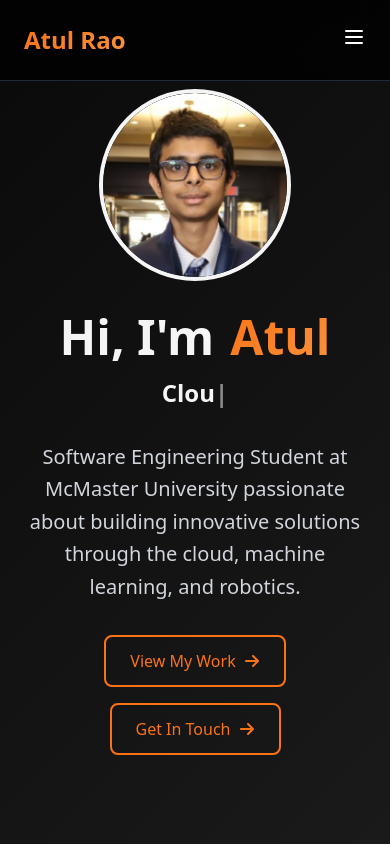
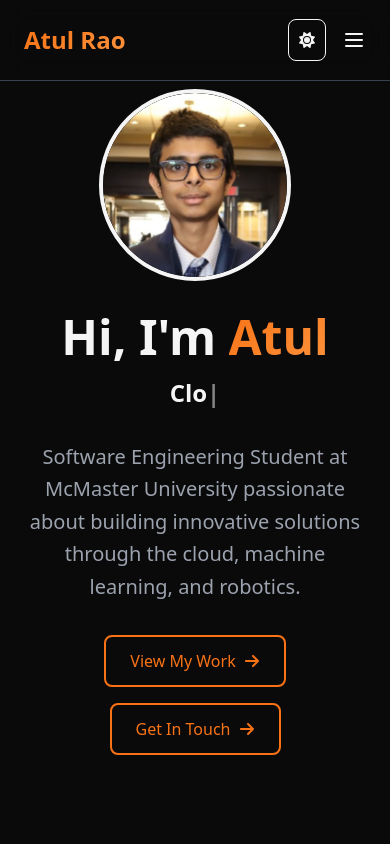
Before and after one commit to At104/portfolio, a Next.js app: page / in a window 390 px wide. Shown: the top 844 px of the page. Built offline with nearby package versions, Linux system fonts and the light colour scheme.

Commit message:
Added light mode, adjusted page views

```diff
--- a/src/app/globals.css
+++ b/src/app/globals.css
@@ -1,16 +1,35 @@
 @import "tailwindcss";
 
+/* Dark theme (default) */
 :root {
   --background: #0a0a0a;
   --background-secondary: #1a1a1a;
+  --background-rgb: 10, 10, 10;
   --foreground: #f5f5f5;
   --primary: #f97316;
   --secondary: #ea580c;
   --accent: #fb923c;
-  --muted: #404040;
-  --border: #262626;
+  --muted: #9ca3af;
+  --border: #374151;
+  --card-background: #1a1814;
+  --card-background-special: #1a1814;
   --font-sans: var(--font-geist-sans);
   --font-mono: var(--font-geist-mono);
+}
+
+/* Light theme */
+.light {
+  --background: #ffffff;
+  --background-secondary: #f9fafb;
+  --background-rgb: 255, 255, 255;
+  --foreground: #000000;
+  --primary: #f97316;
+  --secondary: #ea580c;
+  --accent: #fb923c;
+  --muted: #374151;
+  --border: #e5e7eb;
+  --card-background: #f9fafb;
+  --card-background-special: #fef7f0;
 }
 
 html {
@@ -23,6 +42,16 @@ body {
   color: var(--foreground);
   font-family: var(--font-mono);
   min-height: 100vh;
+  transition: background 0.3s ease, color 0.3s ease;
+}
+
+/* Ensure text colors are theme-aware */
+.text-foreground {
+  color: var(--foreground) !important;
+}
+
+.text-muted {
+  color: var(--muted) !important;
 }
 
 a {
@@ -43,6 +72,11 @@ a:hover {
   color: var(--primary);
   transition: all 0.3s ease;
   font-weight: 500;
+}
+
+.btn:hover {
+  background: var(--primary);
+  color: var(--background);
 }
 
 .btn:hover {
@@ -90,7 +124,7 @@ a:hover {
 }
 
 .card {
-  background: rgba(255, 255, 255, 0.03);
+  background: linear-gradient(135deg, rgba(67, 20, 7, 0.25) 0%, rgba(69, 26, 3, 0.25) 100%);
   backdrop-filter: blur(10px);
   border: 1px solid var(--border);
   border-radius: 1rem;
@@ -98,6 +132,12 @@ a:hover {
   transition: all 0.3s ease;
   position: relative;
   overflow: hidden;
+  box-shadow: 0 4px 6px -1px rgba(0, 0, 0, 0.1), 0 2px 4px -1px rgba(0, 0, 0, 0.06);
+}
+
+.dark .card {
+  background: linear-gradient(135deg, rgba(67, 20, 7, 0.25) 0%, rgba(69, 26, 3, 0.25) 100%);
+  box-shadow: 0 4px 6px -1px rgba(0, 0, 0, 0.3), 0 2px 4px -1px rgba(0, 0, 0, 0.2);
 }
 
 .card::before {
@@ -122,3 +162,26 @@ a:hover {
 .card:hover::before {
   opacity: 1;
 }
+
+.tech-card {
+  background: var(--background-secondary) !important;
+  backdrop-filter: blur(10px);
+  border: 1px solid var(--border);
+  border-radius: 1rem;
+  padding: 2rem;
+  transition: all 0.3s ease;
+  position: relative;
+  overflow: hidden;
+  box-shadow: 0 4px 6px -1px rgba(0, 0, 0, 0.1), 0 2px 4px -1px rgba(0, 0, 0, 0.06);
+}
+
+.dark .tech-card {
+  background: var(--background-secondary) !important;
+  box-shadow: 0 4px 6px -1px rgba(0, 0, 0, 0.3), 0 2px 4px -1px rgba(0, 0, 0, 0.2);
+}
+
+.tech-card:hover {
+  transform: translateY(-5px);
+  box-shadow: 0 20px 40px rgba(249, 115, 22, 0.2);
+  border-color: var(--primary);
+}
--- a/src/app/layout.tsx
+++ b/src/app/layout.tsx
@@ -1,6 +1,7 @@
 import type { Metadata } from "next";
 import { Geist, Geist_Mono } from "next/font/google";
 import "./globals.css";
+import { ThemeProvider } from "@/contexts/ThemeContext";
 
 // Font Awesome setup
 import { config } from "@fortawesome/fontawesome-svg-core";
@@ -34,7 +35,9 @@ export default function RootLayout({
       <body
         className={`${geistSans.variable} ${geistMono.variable} antialiased`}
       >
-        {children}
+        <ThemeProvider>
+          {children}
+        </ThemeProvider>
       </body>
     </html>
   );
--- a/src/app/page.tsx
+++ b/src/app/page.tsx
@@ -18,7 +18,6 @@ import {
 import Navbar from "@/components/Navbar";
 import Footer from "@/components/Footer";
 import { FadeInOnScroll } from "@/components/Animations";
-import AnimatedName from "@/components/AnimatedName";
 import TypeWriter from "@/components/TypeWriter";
 
 export default function Home() {
@@ -121,7 +120,7 @@ export default function Home() {
 
       <main className="min-h-screen">
         {/* Hero Section */}
-        <section className="min-h-screen flex items-center justify-center px-6 lg:px-8">
+        <section className="min-h-screen flex items-center justify-center px-6 lg:px-8" style={{ backgroundColor: 'var(--background)', color: 'var(--foreground)' }}>
           <div className="max-w-4xl mx-auto text-center">
             <FadeInOnScroll>
               <div className="relative w-48 h-48 mx-auto mb-8 rounded-full overflow-hidden border-4 border-primary">
@@ -135,9 +134,9 @@ export default function Home() {
                 />
               </div>
 
-              <AnimatedName className="text-5xl md:text-7xl font-bold mb-4">
-                <span className="gradient-text">Atul</span>
-              </AnimatedName>
+              <div className="text-5xl md:text-7xl font-bold mb-4" style={{ color: 'var(--foreground)' }}>
+                Hi, I&apos;m <span className="gradient-text">Atul</span>
+              </div>
 
               <div className="mb-8">
                 <TypeWriter
@@ -156,7 +155,7 @@ export default function Home() {
                 />
               </div>
 
-              <p className="text-xl md:text-2xl text-gray-300 mb-8 max-w-3xl mx-auto leading-relaxed">
+              <p className="text-xl md:text-2xl mb-8 max-w-3xl mx-auto leading-relaxed" style={{ color: 'var(--muted)' }}>
                 Software Engineering Student at McMaster University passionate about
                 building innovative solutions through the cloud, machine learning, and robotics.
               </p>
@@ -186,13 +185,13 @@ export default function Home() {
             <div className="grid md:grid-cols-2 gap-12 items-center">
               <FadeInOnScroll>
                 <div>
-                  <p className="text-lg text-gray-300 leading-relaxed mb-6">
+                  <p className="text-lg leading-relaxed mb-6" style={{ color: 'var(--muted)' }}>
                     From a young age, I was surrounded by technology and it became a fundamental part of my childhood.
                     Whether playing video games, watching movies, or using the internet for schoolwork,
                     I have always been fascinated by technology&apos;s ability to change the world.
                   </p>
 
-                  <p className="text-lg text-gray-300 leading-relaxed mb-6">
+                  <p className="text-lg leading-relaxed mb-6" style={{ color: 'var(--muted)' }}>
                     These experiences inspired me to pursue a career in this field. I&apos;m currently in my second year of
                     Software Engineering at McMaster University, actively seeking internships for Summer 2026.
                   </p>
@@ -211,7 +210,7 @@ export default function Home() {
               <FadeInOnScroll>
                 <div className="card">
                   <h3 className="text-2xl font-bold mb-4 gradient-text">Interests</h3>
-                  <ul className="space-y-3 text-gray-300">
+                  <ul className="space-y-3" style={{ color: 'var(--muted)' }}>
                     <li className="flex items-center gap-3">
                       <span className="text-primary">•</span>
                       Cybersecurity
@@ -240,7 +239,7 @@ export default function Home() {
         </section>
 
         {/* Tech Stack Section */}
-        <section className="section py-20 bg-gradient-to-br from-orange-950/20 to-amber-950/20">
+        <section className="section py-20 bg-gradient-to-br from-primary/5 to-secondary/5 dark:from-orange-950/25 dark:to-amber-950/25">
           <div className="max-w-6xl mx-auto">
             <FadeInOnScroll>
               <h2 className="section-title">Tech Stack</h2>
@@ -256,13 +255,13 @@ export default function Home() {
                     <div className="flex flex-wrap justify-center gap-4">
                       {technologies.map((tech, index) => (
                         <FadeInOnScroll key={tech.name} delay={categoryIndex * 200 + index * 50}>
-                          <div className="card group cursor-pointer min-h-[120px] w-32 flex flex-col items-center justify-center text-center p-4">
+                          <div className="tech-card group cursor-pointer min-h-[120px] w-32 flex flex-col items-center justify-center text-center p-4">
                             <div className="mb-3 group-hover:scale-110 transition-transform duration-300 flex items-center justify-center h-12 w-full">
                               <div className="text-primary flex items-center justify-center text-3xl">
                                 {tech.icon}
                               </div>
                             </div>
-                            <h4 className="font-semibold text-sm">{tech.name}</h4>
+                            <h4 className="font-semibold text-sm" style={{ color: 'var(--foreground)' }}>{tech.name}</h4>
                           </div>
                         </FadeInOnScroll>
                       ))}
@@ -274,7 +273,7 @@ export default function Home() {
 
             <FadeInOnScroll delay={600}>
               <div className="text-center mt-12">
-                <p className="text-gray-400">
+                <p style={{ color: 'var(--muted)' }}>
                   Always learning and exploring new technologies to stay at the forefront of innovation.
                 </p>
               </div>
@@ -282,27 +281,8 @@ export default function Home() {
           </div>
         </section>
 
-        {/* CTA Section */}
-        <section className="section py-20">
-          <div className="max-w-4xl mx-auto text-center">
-            <FadeInOnScroll>
-              <h2 className="text-4xl font-bold mb-6">
-                Ready to Build Something <span className="gradient-text">Amazing</span>?
-              </h2>
-              <p className="text-xl text-gray-300 mb-8">
-                I&apos;m always excited to work on innovative projects and collaborate with like-minded individuals.
-              </p>
-              <div className="flex flex-col sm:flex-row gap-4 justify-center">
-                <Link href="/projects" className="btn">
-                  View My Projects
-                </Link>
-                <Link href="/contact" className="btn bg-primary text-black border-primary hover:bg-secondary hover:border-secondary">
-                  Get In Touch
-                </Link>
-              </div>
-            </FadeInOnScroll>
-          </div>
-        </section>
+        {/* Spacing Section */}
+        <section className="py-10"></section>
       </main>
 
       <Footer />
--- a/src/app/projects/page.tsx
+++ b/src/app/projects/page.tsx
@@ -49,7 +49,7 @@ export default function Projects() {
               <h1 className="text-5xl md:text-7xl font-bold mb-6">
                 My <span className="gradient-text">Projects</span>
               </h1>
-              <p className="text-xl text-gray-300 mb-12 max-w-3xl mx-auto">
+              <p className="text-xl mb-12 max-w-3xl mx-auto" style={{color: 'rgb(var(--muted))'}}>
                 A collection of projects showcasing my skills in software development,
                 from Discord bots to robotics and web applications.
               </p>
@@ -90,7 +90,7 @@ export default function Projects() {
                       {project.title}
                     </h3>
 
-                    <p className="text-gray-400 text-sm leading-relaxed mb-4 flex-grow">
+                    <p className="text-sm leading-relaxed mb-4 flex-grow" style={{color: 'var(--muted)'}}>
                       {project.description}
                     </p>
 
@@ -123,7 +123,7 @@ export default function Projects() {
               <h2 className="text-4xl font-bold mb-6">
                 Let&apos;s Build Something <span className="gradient-text">Together</span>
               </h2>
-              <p className="text-xl text-gray-300 mb-8">
+              <p className="text-xl mb-8" style={{color: 'rgb(var(--muted))'}}>
                 I&apos;m always open to discussing new opportunities and interesting projects.
               </p>
               <Link href="/contact" className="btn bg-primary text-black border-primary hover:bg-secondary hover:border-secondary">
--- a/src/components/Footer.tsx
+++ b/src/components/Footer.tsx
@@ -3,13 +3,13 @@ import { faGithub, faLinkedin } from "@fortawesome/free-brands-svg-icons";
 
 export default function Footer() {
   return (
-    <footer className="border-t border-orange-900/30 bg-gradient-to-br from-orange-950/20 to-amber-950/20">
+    <footer className="border-t border-orange-900/30 bg-gradient-to-br from-orange-950/25 to-amber-950/25">
       <div className="max-w-7xl mx-auto px-6 lg:px-8 py-8">
         <div className="flex flex-col md:flex-row justify-between items-center gap-4">
           {/* Brand */}
           <div className="text-center md:text-left">
             <h3 className="text-xl font-bold gradient-text mb-2">Atul Rao</h3>
-            <p className="text-gray-400 text-sm">
+            <p className="text-sm" style={{color: 'rgb(var(--muted))'}}>
               Software Engineering Student at McMaster University
             </p>
           </div>
@@ -45,7 +45,7 @@ export default function Footer() {
 
         {/* Copyright */}
         <div className="border-t border-orange-900/30 mt-6 pt-6 text-center">
-          <p className="text-gray-400 text-sm">
+          <p className="text-sm" style={{color: 'rgb(var(--muted))'}}>
             © {new Date().getFullYear()} Atul Rao. Built with Next.js & Tailwind CSS
           </p>
         </div>
--- a/src/components/Navbar.tsx
+++ b/src/components/Navbar.tsx
@@ -2,6 +2,7 @@
 
 import Link from "next/link";
 import { useState } from "react";
+import ThemeToggle from "./ThemeToggle";
 
 export default function Navbar() {
   const [isMenuOpen, setIsMenuOpen] = useState(false);
@@ -11,7 +12,7 @@ export default function Navbar() {
   };
 
   return (
-    <nav className="fixed top-0 left-0 right-0 z-50 bg-black/80 backdrop-blur-md border-b border-gray-800">
+    <nav className="fixed top-0 left-0 right-0 z-50 backdrop-blur-md border-b transition-colors duration-300" style={{ backgroundColor: 'rgba(var(--background-rgb), 0.9)', borderBottomColor: 'var(--border)' }}>
       <div className="max-w-7xl mx-auto px-6 lg:px-8">
         <div className="flex justify-between items-center h-20">
           <div className="flex-shrink-0">
@@ -25,29 +26,35 @@ export default function Navbar() {
               <Link
                 href="/"
                 className="hover:text-primary transition-colors duration-200 font-medium"
+                style={{ color: 'var(--foreground)' }}
               >
                 Home
               </Link>
               <Link
                 href="/projects"
                 className="hover:text-primary transition-colors duration-200 font-medium"
+                style={{ color: 'var(--foreground)' }}
               >
                 Projects
               </Link>
               <Link
                 href="/contact"
                 className="hover:text-primary transition-colors duration-200 font-medium"
+                style={{ color: 'var(--foreground)' }}
               >
                 Contact
               </Link>
+              <ThemeToggle />
             </div>
           </div>
 
           {/* Mobile menu button */}
-          <div className="md:hidden">
+          <div className="md:hidden flex items-center gap-4">
+            <ThemeToggle />
             <button
               onClick={toggleMenu}
-              className="text-white hover:text-primary transition-colors duration-200"
+              className="hover:text-primary transition-colors duration-200"
+              style={{ color: 'var(--foreground)' }}
             >
               <svg className="h-6 w-6" fill="none" viewBox="0 0 24 24" stroke="currentColor">
                 {isMenuOpen ? (
@@ -63,24 +70,27 @@ export default function Navbar() {
         {/* Mobile menu */}
         {isMenuOpen && (
           <div className="md:hidden">
-            <div className="px-2 pt-2 pb-3 space-y-1 bg-black/90 backdrop-blur-md border-t border-gray-800">
+            <div className="px-2 pt-2 pb-3 space-y-1 backdrop-blur-md border-t" style={{ backgroundColor: 'rgba(var(--background-rgb), 0.9)', borderTopColor: 'var(--border)' }}>
               <Link
                 href="/"
-                className="block px-3 py-2 text-white hover:text-primary transition-colors duration-200 font-medium"
+                className="block px-3 py-2 hover:text-primary transition-colors duration-200 font-medium"
+                style={{ color: 'var(--foreground)' }}
                 onClick={() => setIsMenuOpen(false)}
               >
                 Home
               </Link>
               <Link
                 href="/projects"
-                className="block px-3 py-2 text-white hover:text-primary transition-colors duration-200 font-medium"
+                className="block px-3 py-2 hover:text-primary transition-colors duration-200 font-medium"
+                style={{ color: 'var(--foreground)' }}
                 onClick={() => setIsMenuOpen(false)}
               >
                 Projects
               </Link>
               <Link
                 href="/contact"
-                className="block px-3 py-2 text-white hover:text-primary transition-colors duration-200 font-medium"
+                className="block px-3 py-2 hover:text-primary transition-colors duration-200 font-medium"
+                style={{ color: 'var(--foreground)' }}
                 onClick={() => setIsMenuOpen(false)}
               >
                 Contact
--- /dev/null
+++ b/src/components/ThemeToggle.tsx
@@ -0,0 +1,22 @@
+'use client';
+
+import { FontAwesomeIcon } from '@fortawesome/react-fontawesome';
+import { faSun, faMoon } from '@fortawesome/free-solid-svg-icons';
+import { useTheme } from '@/contexts/ThemeContext';
+
+export default function ThemeToggle() {
+  const { theme, toggleTheme } = useTheme();
+
+  return (
+    <button
+      onClick={toggleTheme}
+      className="p-2 rounded-lg border border-border bg-card hover:bg-primary/10 transition-colors duration-200 dark:border-primary/20 dark:bg-background/50 dark:backdrop-blur-sm"
+      aria-label={`Switch to ${theme === 'dark' ? 'light' : 'dark'} mode`}
+    >
+      <FontAwesomeIcon
+        icon={theme === 'dark' ? faSun : faMoon}
+        className="w-5 h-5 text-primary"
+      />
+    </button>
+  );
+}
--- /dev/null
+++ b/src/contexts/ThemeContext.tsx
@@ -0,0 +1,51 @@
+'use client';
+
+import { createContext, useContext, useEffect, useState } from 'react';
+
+type Theme = 'dark' | 'light';
+
+interface ThemeContextType {
+  theme: Theme;
+  toggleTheme: () => void;
+}
+
+const ThemeContext = createContext<ThemeContextType | undefined>(undefined);
+
+export function ThemeProvider({ children }: { children: React.ReactNode }) {
+  const [theme, setTheme] = useState<Theme>('dark');
+
+  useEffect(() => {
+    // Only read from localStorage on initial mount
+    const savedTheme = localStorage.getItem('theme') as Theme;
+    if (savedTheme && (savedTheme === 'dark' || savedTheme === 'light')) {
+      setTheme(savedTheme);
+      document.documentElement.className = savedTheme === 'light' ? 'light' : '';
+    } else {
+      // Ensure dark mode is set as default if no valid saved theme
+      setTheme('dark');
+      document.documentElement.className = '';
+      localStorage.setItem('theme', 'dark');
+    }
+  }, []);
+
+  const toggleTheme = () => {
+    const newTheme = theme === 'dark' ? 'light' : 'dark';
+    setTheme(newTheme);
+    localStorage.setItem('theme', newTheme);
+    document.documentElement.className = newTheme === 'light' ? 'light' : '';
+  };
+
+  return (
+    <ThemeContext.Provider value={{ theme, toggleTheme }}>
+      {children}
+    </ThemeContext.Provider>
+  );
+}
+
+export function useTheme() {
+  const context = useContext(ThemeContext);
+  if (context === undefined) {
+    throw new Error('useTheme must be used within a ThemeProvider');
+  }
+  return context;
+}
--- a/tailwind.config.js
+++ b/tailwind.config.js
@@ -5,16 +5,39 @@ module.exports = {
     './src/components/**/*.{js,ts,jsx,tsx,mdx}',
     './src/app/**/*.{js,ts,jsx,tsx,mdx}',
   ],
+  darkMode: 'class',
   theme: {
     extend: {
       colors: {
-        primary: '#8b5cf6',
-        secondary: '#a855f7',
-        accent: '#c084fc',
-        background: '#000000',
-        foreground: '#ffffff',
-        muted: '#374151',
-        border: '#1f2937',
+        primary: {
+          DEFAULT: '#f97316', // Orange for both themes
+          dark: '#ea580c',
+        },
+        secondary: {
+          DEFAULT: '#fb923c', // Lighter orange
+          dark: '#f97316',
+        },
+        accent: '#fed7aa', // Very light orange
+        background: {
+          DEFAULT: '#ffffff', // Light mode background
+          dark: '#000000', // Dark mode background
+        },
+        foreground: {
+          DEFAULT: '#1f2937', // Light mode text
+          dark: '#ffffff', // Dark mode text
+        },
+        muted: {
+          DEFAULT: '#6b7280', // Light mode muted text
+          dark: '#9ca3af', // Dark mode muted text
+        },
+        border: {
+          DEFAULT: '#e5e7eb', // Light mode borders
+          dark: '#374151', // Dark mode borders
+        },
+        card: {
+          DEFAULT: '#f9fafb', // Light mode card background
+          dark: '#111827', // Dark mode card background
+        },
       },
       fontFamily: {
         sans: ['var(--font-geist-sans)', 'sans-serif'],
```
Also changed, not shown: src/app/contact/page.tsx (+44 -28 lines), public/icons/tech/devpost.svg (added).
